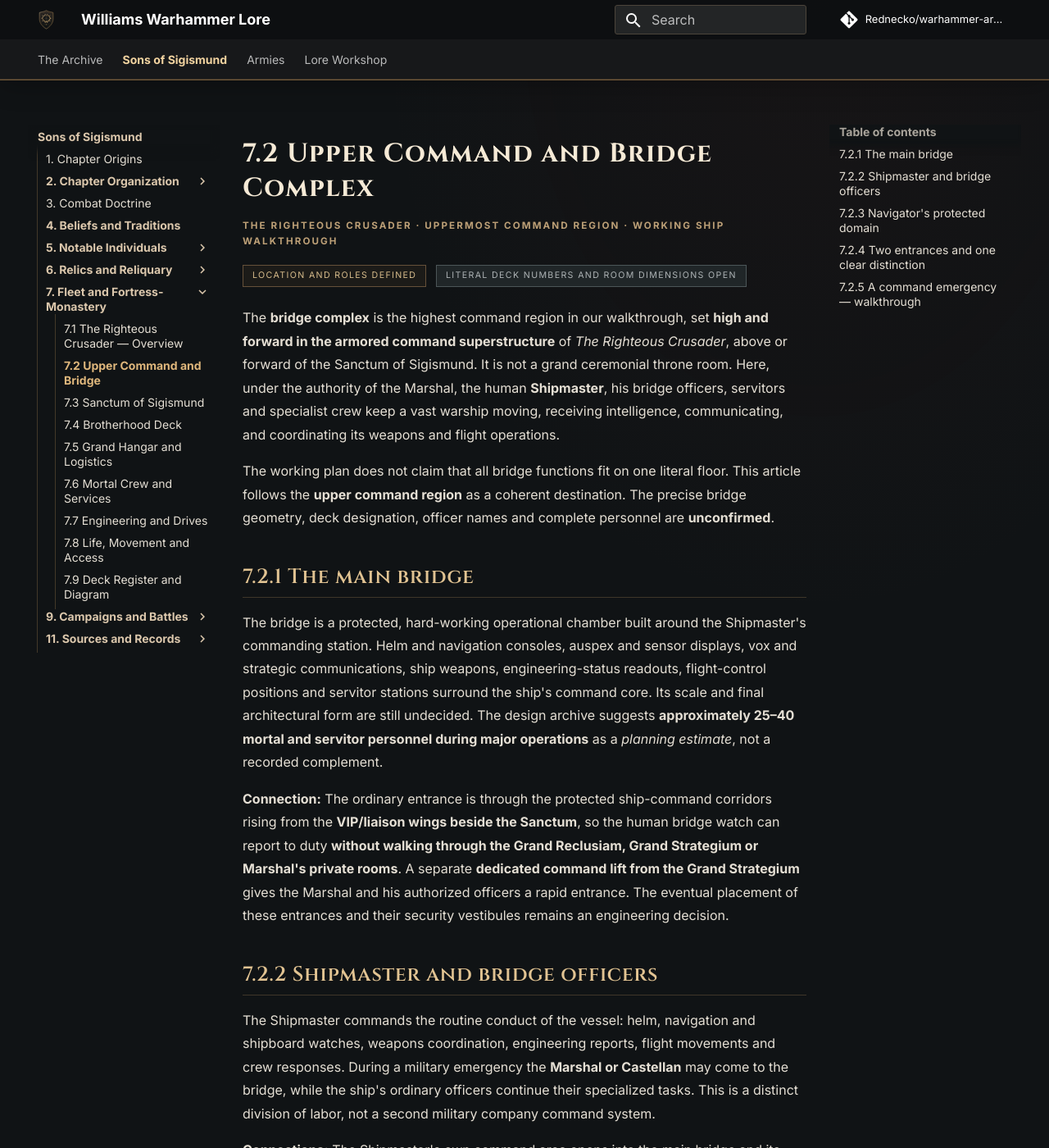
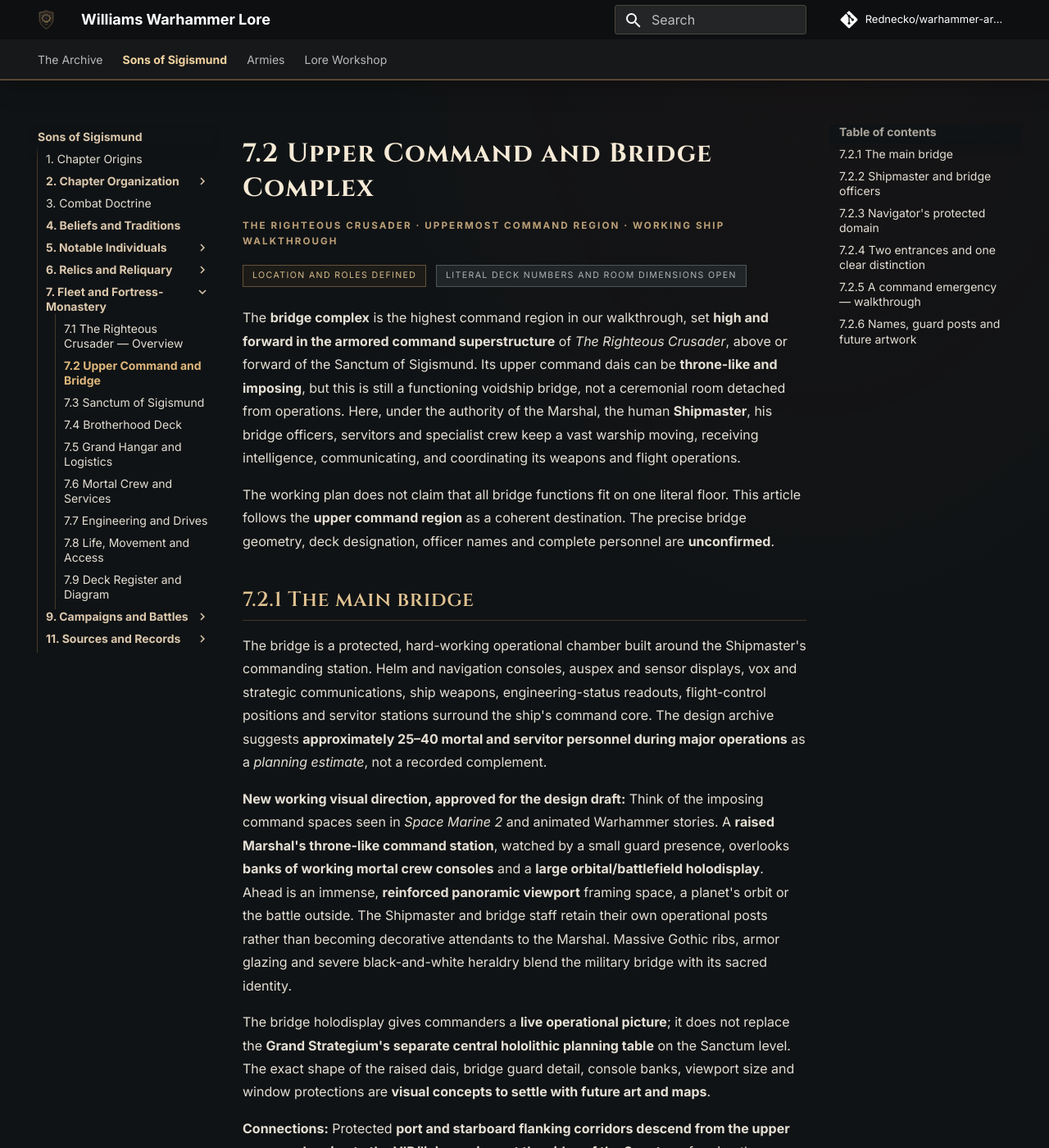
Before and after one commit to Rednecko/warhammer-archives, an MkDocs documentation site: the page built from docs/sons-of-sigismund/fleet/upper-command.md, in a window 1280 px wide and 1400 px high. Shown: the whole window at 82% size. Built offline with MkDocs 1.6.1 and Material for MkDocs 9.7.7, drawn with Linux system fonts in a browser that asks for light colours; comment, search, counter and statistics services are not loaded; some of the changed text lies outside the part shown.

Commit message:
Confirm bridge visual direction and protected connections to Sanctum

```diff
--- a/docs/sons-of-sigismund/fleet/upper-command.md
+++ b/docs/sons-of-sigismund/fleet/upper-command.md
@@ -4,15 +4,19 @@
 
 <span class="archive-status">Location and roles defined</span> <span class="archive-status open">Literal deck numbers and room dimensions open</span>
 
-The **bridge complex** is the highest command region in our walkthrough, set **high and forward in the armored command superstructure** of *The Righteous Crusader*, above or forward of the Sanctum of Sigismund. It is not a grand ceremonial throne room. Here, under the authority of the Marshal, the human **Shipmaster**, his bridge officers, servitors and specialist crew keep a vast warship moving, receiving intelligence, communicating, and coordinating its weapons and flight operations.
+The **bridge complex** is the highest command region in our walkthrough, set **high and forward in the armored command superstructure** of *The Righteous Crusader*, above or forward of the Sanctum of Sigismund. Its upper command dais can be **throne-like and imposing**, but this is still a functioning voidship bridge, not a ceremonial room detached from operations. Here, under the authority of the Marshal, the human **Shipmaster**, his bridge officers, servitors and specialist crew keep a vast warship moving, receiving intelligence, communicating, and coordinating its weapons and flight operations.
 
 The working plan does not claim that all bridge functions fit on one literal floor. This article follows the **upper command region** as a coherent destination. The precise bridge geometry, deck designation, officer names and complete personnel are **unconfirmed**.
 
 ## 7.2.1 The main bridge
 
-The bridge is a protected, hard-working operational chamber built around the Shipmaster's commanding station. Helm and navigation consoles, auspex and sensor displays, vox and strategic communications, ship weapons, engineering-status readouts, flight-control positions and servitor stations surround the ship's command core. Its scale and final architectural form are still undecided. The design archive suggests **approximately 25–40 mortal and servitor personnel during major operations** as a *planning estimate*, not a recorded complement.
+The bridge is a protected, hard-working operational chamber built around the Shipmaster's commanding station. Helm and navigation consoles, auspex and sensor displays, vox and strategic communications, ship weapons, engineering-status readouts, flight-control positions and servitor stations surround the ship's command core. The design archive suggests **approximately 25–40 mortal and servitor personnel during major operations** as a *planning estimate*, not a recorded complement.
 
-**Connection:** The ordinary entrance is through the protected ship-command corridors rising from the **VIP/liaison wings beside the Sanctum**, so the human bridge watch can report to duty **without walking through the Grand Reclusiam, Grand Strategium or Marshal's private rooms**. A separate **dedicated command lift from the Grand Strategium** gives the Marshal and his authorized officers a rapid entrance. The eventual placement of these entrances and their security vestibules remains an engineering decision.
+**New working visual direction, approved for the design draft:** Think of the imposing command spaces seen in *Space Marine 2* and animated Warhammer stories. A **raised Marshal's throne-like command station**, watched by a small guard presence, overlooks **banks of working mortal crew consoles** and a **large orbital/battlefield holodisplay**. Ahead is an immense, **reinforced panoramic viewport** framing space, a planet's orbit or the battle outside. The Shipmaster and bridge staff retain their own operational posts rather than becoming decorative attendants to the Marshal. Massive Gothic ribs, armor glazing and severe black-and-white heraldry blend the military bridge with its sacred identity.
+
+The bridge holodisplay gives commanders a **live operational picture**; it does not replace the **Grand Strategium's separate central hololithic planning table** on the Sanctum level. The exact shape of the raised dais, bridge guard detail, console banks, viewport size and window protections are **visual concepts to settle with future art and maps**.
+
+**Connections:** Protected **port and starboard flanking corridors descend from the upper command region to the VIP/liaison wings at the sides of the Sanctum**, forming the ordinary bridge approach for the Shipmaster's watch and authorized visitors. They **do not** send mortal crews through the Grand Reclusiam, Grand Strategium or Marshal's private rooms. A separate **Astartes-rated, guarded command lift descends directly from the bridge complex to the Grand Strategium within the Sanctum**, letting the Marshal, Castellan and authorized Space Marines bypass the guest approaches. The exact landings and security vestibules remain to be drawn.
 
 ## 7.2.2 Shipmaster and bridge officers
 
@@ -30,8 +34,8 @@ The **Navigator** possesses separate, protected quarters and navigation faciliti
 
 | Access route | Users | What it reaches |
 |---|---|---|
-| **Ordinary command approach** | Shipmaster, mortal bridge watch and authorized specialists | Command corridors and bridge stations via the VIP-side flanking approaches |
-| **Strategium command lift** | Marshal, Castellan and specifically authorized officers | Bridge complex directly from the Sanctum's operational war room |
+| **Port and starboard flanking approaches** | Shipmaster, mortal bridge watch and authorized visitors | Bridge corridors ↔ VIP/liaison wings on either side of the Sanctum |
+| **Dedicated Astartes command lift** | Marshal, Castellan and specifically authorized Space Marines | Bridge ↔ Grand Strategium inside the Sanctum, without using VIP wing routes |
 | **Protected service network** | Authorized repair and crew personnel | Ship-command support systems; detailed routing open |
 
 The **Grand Strategium is not the bridge**. The Strategium is where Astartes commanders plan a campaign around a hololith; the bridge actually runs the cruiser. The **private Council Chamber** in the Marshal's Inner Sanctum is a third, smaller venue for confidential leadership discussion. Training Command and Control galleries are yet another function, located down on the Brotherhood Deck.
@@ -40,7 +44,13 @@ The **Grand Strategium is not the bridge**. The Strategium is where Astartes com
 
 The watch receives reports and maintains immediate control of the ship. The Marshal, already working in the **Grand Strategium**, reviews the hololithic picture and may descend toward the Reclusiam to address the brotherhood, pass through the guarded arch into the Inner Sanctum, or take the **dedicated lift upward** into the bridge command complex. Meanwhile the Shipmaster's ordinary crew continues to enter by their own approaches; the cruiser never depends on the assembled Space Marines to perform basic navigation.
 
+## 7.2.6 Names, guard posts and future artwork
+
+**Personnel still to name:** the Shipmaster, the Navigator, the senior mortal bridge officers and any permanent command guard assignments. No character name has been filled in just to occupy a post.
+
+**Floor-plan and illustration notes:** raised Marshal's command dais/seat, Shipmaster's station, orbit-facing panoramic armored viewport, large but functional combat holodisplay, banks of crew consoles, small on-duty guard positions, separate port/starboard guest-command approaches, and guarded direct Astartes lift down to the Strategium. These are **working visual choices**, not precise engineering measurements or newly commissioned personnel.
+
 !!! note "Still open"
-    The bridge's final dimensions and architectural style, literal deck number, named Shipmaster, shipboard watch organization, Navigator-suite geometry, direct lift landing, weapons stations and crew numbers are not yet ratified. The **25–40** figure above is a draft planning estimate.
+    The bridge's final dimensions and geometry, literal deck number, named crew, watch organization, Navigator-suite plan, direct lift landing, exact window arrangement, weapons stations and crew numbers are not yet ratified. The **25–40** figure above is a draft planning estimate.
 
 [Return to ship overview →](righteous-crusader.md) · [Continue downward: Sanctum of Sigismund →](sanctum.md) · [Movement and security →](operational-routes.md)
```
